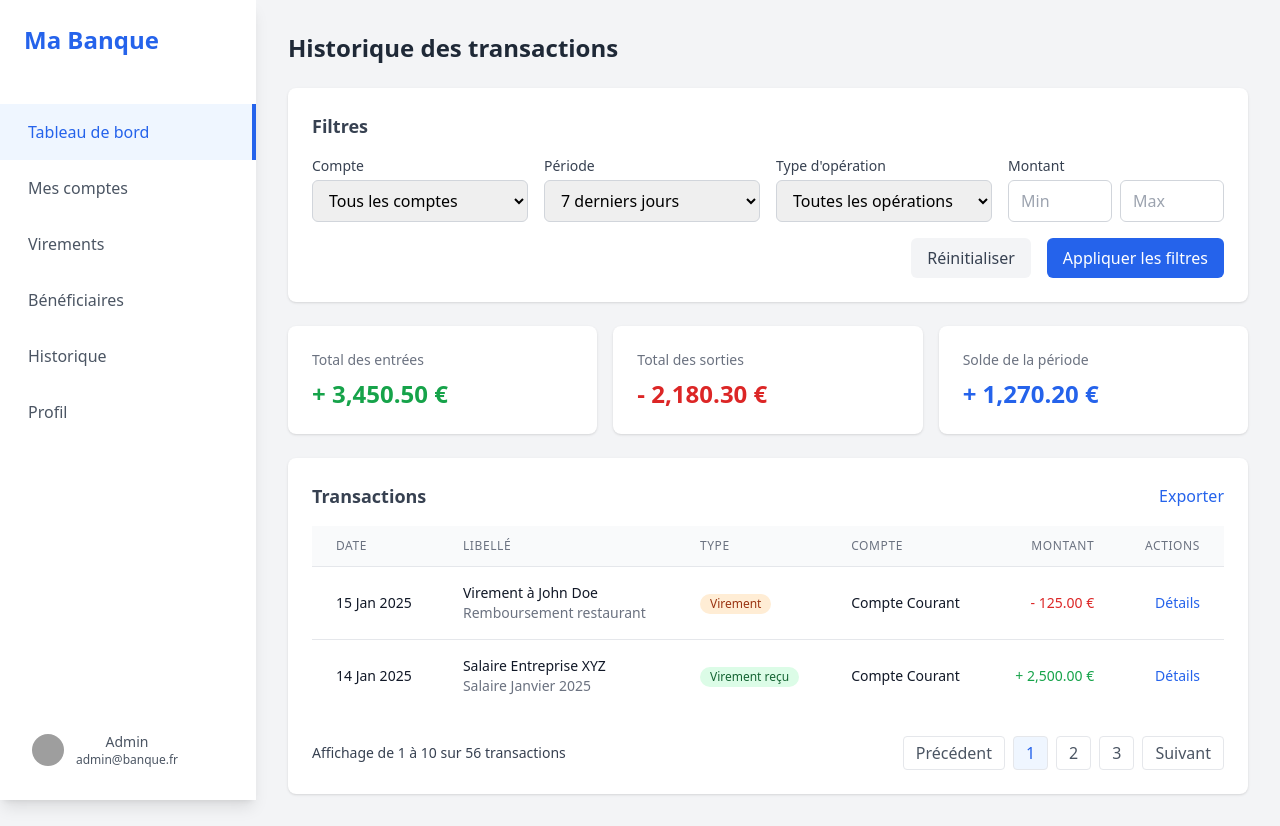
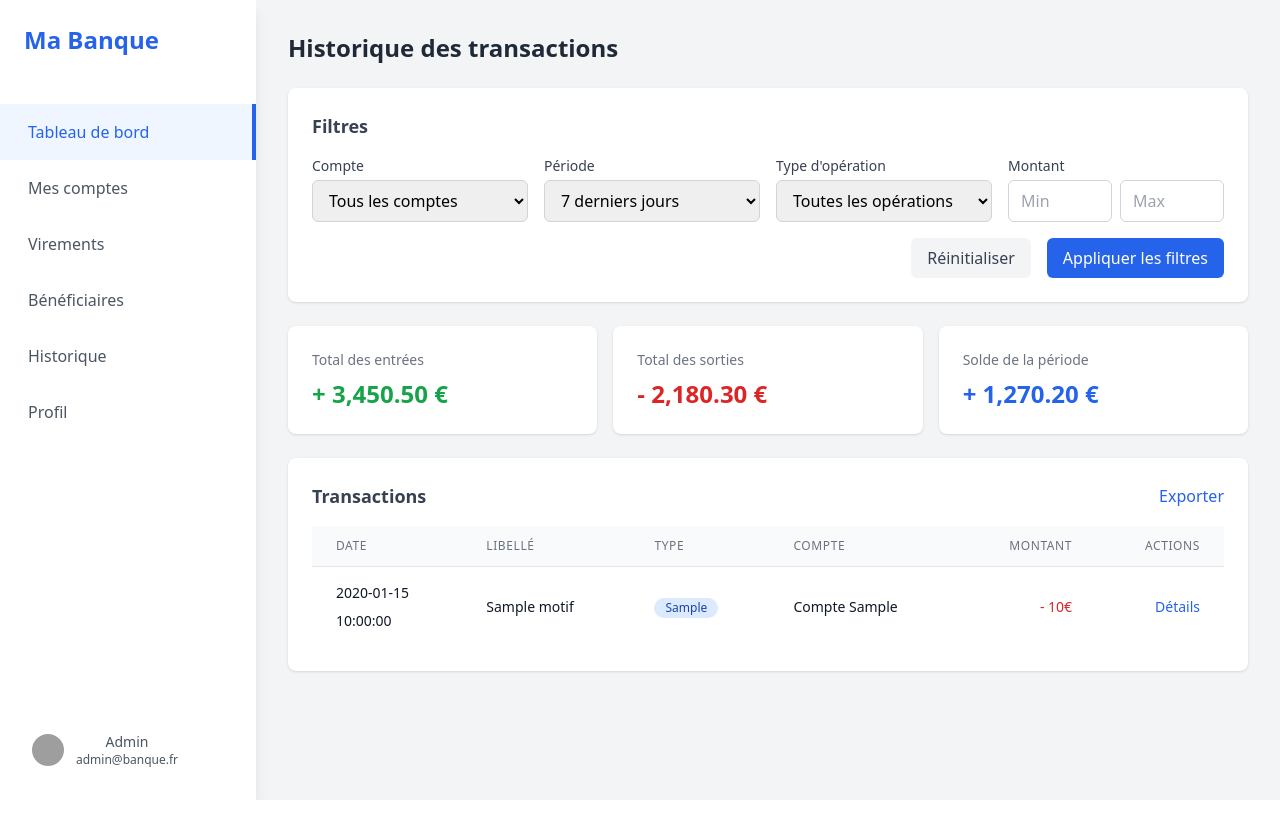
Before and after one commit to ElFirdaous28/Gestion-de-Comptes-Bancaires, a PHP site: template app/views/client/historique.php in a window 1280 px wide. After the commit the page ends 800 px from the top, so only its background shows below. Run offline with PHP 8.4, Linux system fonts and the light colour scheme; the template is opened without the code that fills it: most values are stand-ins (such as "Sample title", 1, 10 or a date in 2020); some libraries are stand-ins or nearby versions; grey boxes are pictures that could not be loaded.

Commit message:
GDCB-13 display transactions history

```diff
--- a/app/views/client/historique.php
+++ b/app/views/client/historique.php
@@ -95,7 +95,6 @@
     </div>
 
     <!-- Liste des transactions -->
-    <!-- Liste des transactions -->
     <div class="bg-white rounded-lg shadow mt-6">
         <div class="p-4 md:p-6">
             <div class="flex justify-between items-center mb-4">
@@ -138,7 +137,7 @@
                     </thead>
                     <tbody class="bg-white divide-y divide-gray-200">
                         <!-- Transaction 1 -->
-                        <tr class="hover:bg-gray-50">
+                        <!-- <tr class="hover:bg-gray-50">
                             <td class="px-6 py-4 whitespace-nowrap text-sm text-gray-900">
                                 15 Jan 2025
                             </td>
@@ -163,64 +162,46 @@
                                     Détails
                                 </button>
                             </td>
-                        </tr>
-
-                        <!-- Transaction 2 -->
+                        </tr> -->
+                        <?php foreach ($transactions as $transaction): ?>
                             <tr class="hover:bg-gray-50">
-                            <td class="px-6 py-4 whitespace-nowrap text-sm text-gray-900">
-                                14 Jan 2025
+                                <td class="px-6 py-4 whitespace-nowrap text-sm text-gray-900 flex flex-col gap-2">
+                                    <div>
+                                        <?= htmlspecialchars(date("Y-m-d", strtotime($transaction["created_at"]))) ?>
+                                    </div>
+                                    <div>
+                                        <?= htmlspecialchars(date("H:i:s", strtotime($transaction["created_at"]))) ?>
+                                    </div>
                                 </td>
-                            <td class="px-6 py-4 text-sm text-gray-900">
-                                <div>Salaire Entreprise XYZ</div>
-                                <div class="text-gray-500">Salaire Janvier 2025</div>
+                                <td class="px-6 py-4 text-sm text-gray-900 max-w-40">
+                                    <?= htmlspecialchars($transaction["motif"]) ?>
                                 </td>
                                 <td class="px-6 py-4 whitespace-nowrap text-sm text-gray-900">
-                                <span
-                                    class="inline-flex items-center px-2.5 py-0.5 rounded-full text-xs font-medium bg-green-100 text-green-800">
-                                    Virement reçu
+                                    <span class="inline-flex items-center justify-center px-2.5 py-0.5 rounded-full text-xs font-medium capitalize min-w-16
+                                    <?= $transaction["transaction_type"] === 'depot' ? 'bg-green-100 text-green-800' : ($transaction["transaction_type"] === 'retrait' ? 'bg-red-100 text-red-800' :'bg-blue-100 text-blue-800') ?>">
+                                        <?= htmlspecialchars($transaction["transaction_type"]) ?>
                                     </span>
+
                                 </td>
-                            <td class="px-6 py-4 whitespace-nowrap text-sm text-gray-900">
-                                Compte Courant
+                                <td class="px-6 py-4 whitespace-nowrap text-sm text-gray-900 capitalize">
+                                    Compte <?= htmlspecialchars($transaction["account_type"]) ?>
                                 </td>
-                            <td
-                                class="px-6 py-4 whitespace-nowrap text-sm text-right font-medium text-green-600">
-                                + 2,500.00 €
+                                <td class="px-6 py-4 whitespace-nowrap text-sm text-right font-medium <?= $transaction["transaction_type"] === 'depot' ? 'text-green-600' : 'text-red-600' ?>">
+                                    <?= $transaction["transaction_type"] === 'depot' ? '+' : '-' ?> <?= htmlspecialchars($transaction["amount"]) ?>€
                                 </td>
+
                                 <td class="px-6 py-4 whitespace-nowrap text-right text-sm">
                                     <button class="text-blue-600 hover:text-blue-900">
                                         Détails
                                     </button>
                                 </td>
                             </tr>
+                        <?php endforeach ?>
 
-                        <!-- Plus de transactions... -->
+                        <!-- Transaction 2 -->
+
                     </tbody>
                 </table>
-            </div>
-
-            <!-- Pagination -->
-            <div class="flex items-center justify-between mt-6 flex-col md:flex-row">
-                <div class="text-sm text-gray-700 mb-2 md:mb-0">
-                    Affichage de 1 à 10 sur 56 transactions
-                </div>
-                <div class="flex space-x-2">
-                    <button class="px-3 py-1 border rounded text-gray-600 hover:bg-gray-50">
-                        Précédent
-                    </button>
-                    <button class="px-3 py-1 border bg-blue-50 text-blue-600 rounded">
-                        1
-                    </button>
-                    <button class="px-3 py-1 border rounded text-gray-600 hover:bg-gray-50">
-                        2
-                    </button>
-                    <button class="px-3 py-1 border rounded text-gray-600 hover:bg-gray-50">
-                        3
-                    </button>
-                    <button class="px-3 py-1 border rounded text-gray-600 hover:bg-gray-50">
-                        Suivant
-                    </button>
-                </div>
             </div>
         </div>
     </div>
```
Also changed, not shown: app/controllers/ClientController.php (+6 -3 lines), app/models/Transaction.php (+14 -7 lines). Lines whose indentation alone changed are shown as unchanged.
